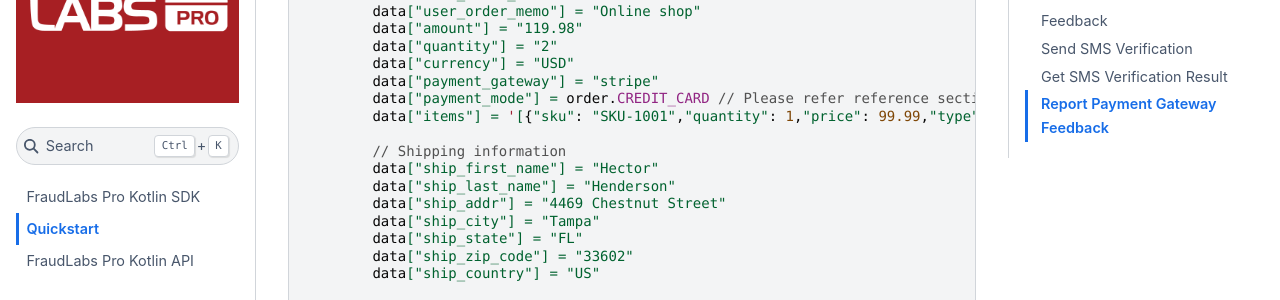
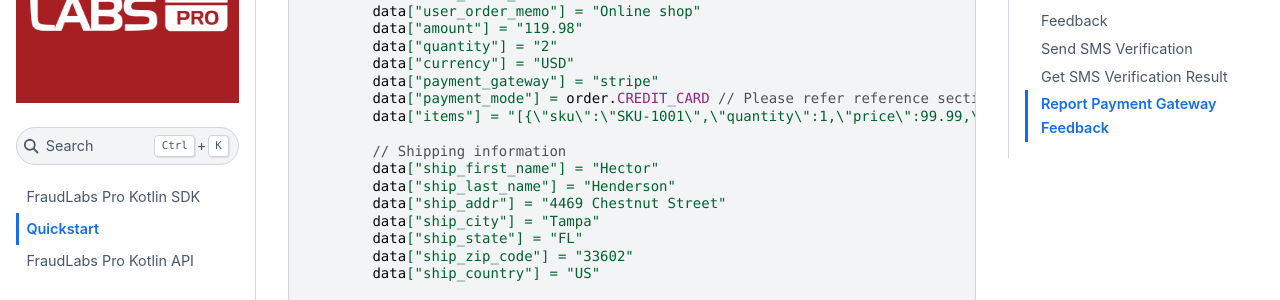
Before and after one commit to fraudlabspro/fraudlabspro-kotlin, a Sphinx documentation site: the page built from docs/source/quickstart.md, in a window 1280 px wide and 900 px high, scrolled down 839 px. Shown: the part 152-452 px from the top of the window. Built offline with Sphinx 7.4.7 and the Sphinx Book theme 1.1.4, drawn with Linux system fonts in a browser that asks for light colours.

Commit message:
Update quickstart.md

```diff
--- a/docs/source/quickstart.md
+++ b/docs/source/quickstart.md
@@ -45,7 +45,7 @@
         data["currency"] = "USD"
         data["payment_gateway"] = "stripe"
         data["payment_mode"] = order.CREDIT_CARD // Please refer reference section for full list of payment methods
-        data["items"] = '[{"sku": "SKU-1001","quantity": 1,"price": 99.99,"type": "physical","name": "Wireless Headphones","purchase_type": "one-time purchase"},{"sku": "SKU-2005","quantity": 1,"price": 19.99,"type": "downloadable","name": "Country List"}]'
+        data["items"] = "[{\"sku\":\"SKU-1001\",\"quantity\":1,\"price\":99.99,\"type\":\"physical\",\"name\":\"Wireless Headphones\",\"purchase_type\":\"one-time purchase\"},{\"sku\":\"SKU-2005\",\"quantity\":1,\"price\":19.99,\"type\":\"downloadable\",\"name\":\"Country List\"}]"
 
         // Shipping information
         data["ship_first_name"] = "Hector"
```
